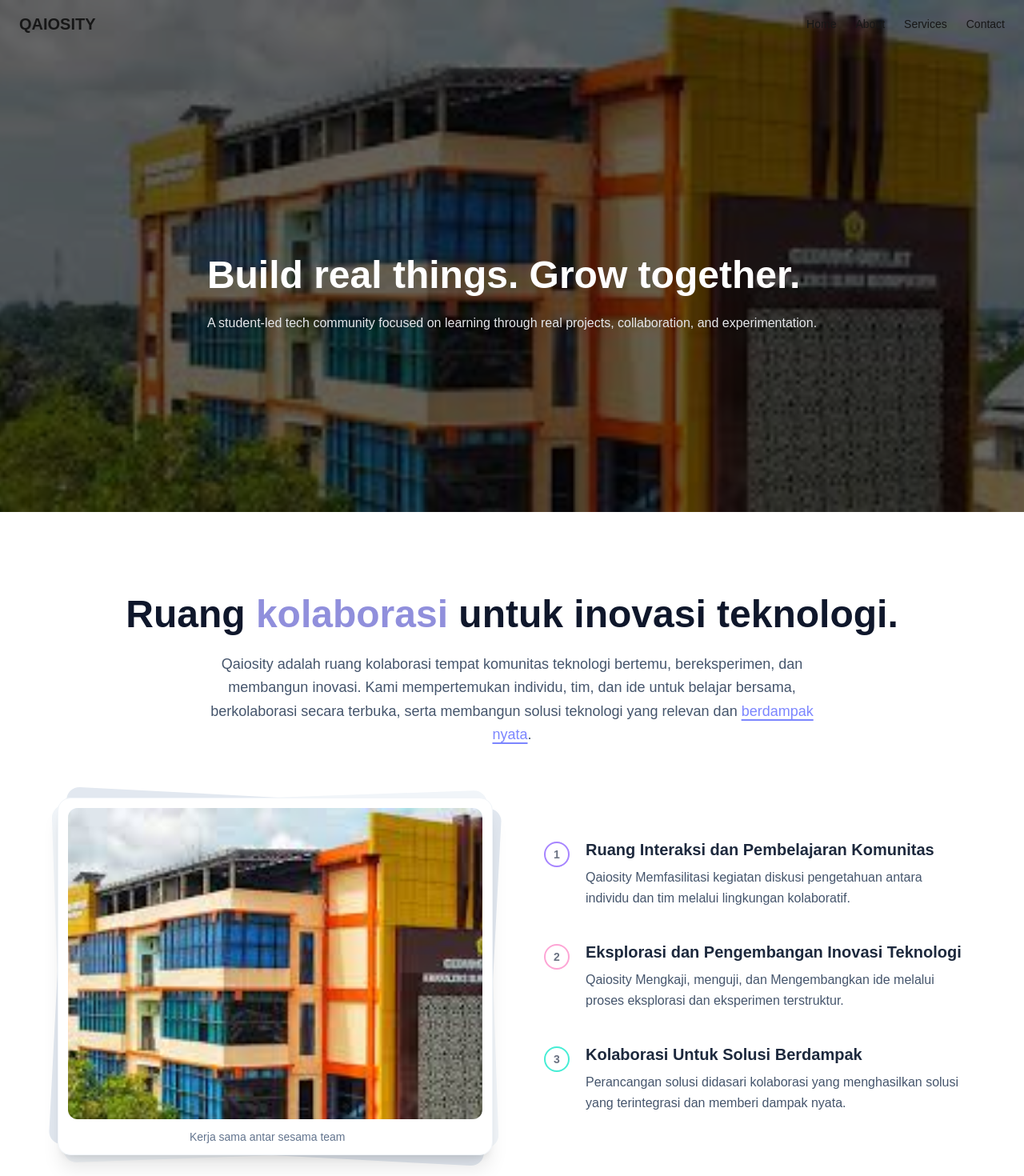
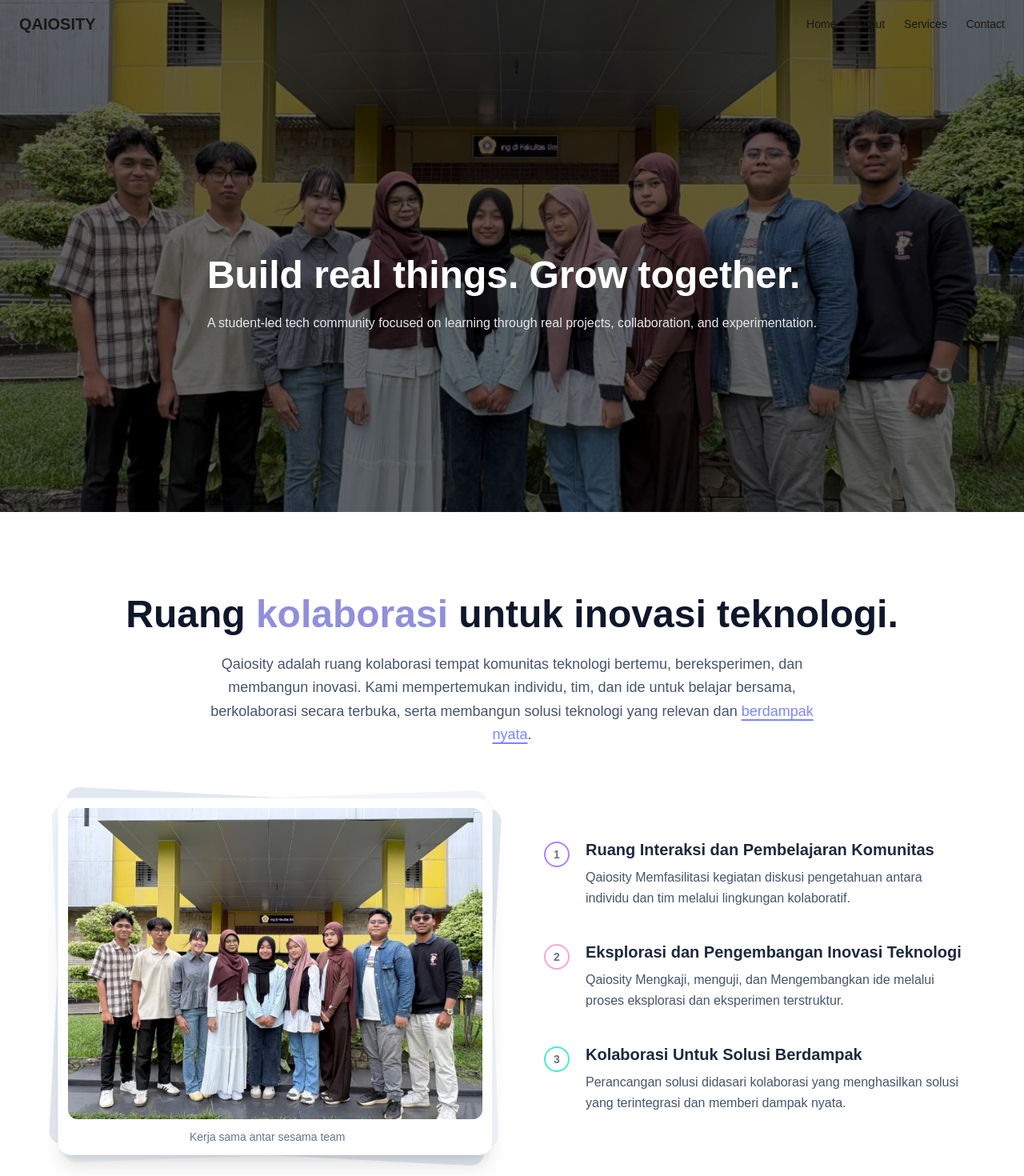
Before and after one commit to AtalaaDf/Company-Profile-QAIOSITY, a Next.js app: page / in a window 1280 px wide. Shown: the top 1470 px of the page at 80% size. Built offline with nearby package versions, Linux system fonts and the light colour scheme.

Commit message:
chore:update foto team

```diff
--- a/src/app/page.tsx
+++ b/src/app/page.tsx
@@ -8,7 +8,7 @@ export default function HomePage() {
       <section
         className="relative w-full h-[80vh] flex items-center bg-cover bg-center"
         style={{
-          backgroundImage: "url('/images/fasilkom.jpg')",
+          backgroundImage: "url('/images/team/Qaiosityteam.jpeg')",
         }}
       >
         {/* Overlay */}
--- a/src/components/sections/About/AboutContent.tsx
+++ b/src/components/sections/About/AboutContent.tsx
@@ -52,7 +52,7 @@ const AboutContent = () => {
             <div className="overflow-hidden rounded-xl aspect-[4/3] bg-blue-50 relative">
                <div className="absolute inset-0 flex items-center justify-center text-slate-400 italic">
                </div>
-               <Image src="/images/fasilkom.jpg" alt="Team" fill className="object-cover"
+               <Image src="/images/team/Qaiosityteam.jpeg" alt="Team" fill className="object-cover"
                />
             </div>
             <p className="mt-3 text-sm font-medium text-slate-500 px-38">
```
Also changed, not shown: public/images/team/Qaiosityteam.jpeg (added).
